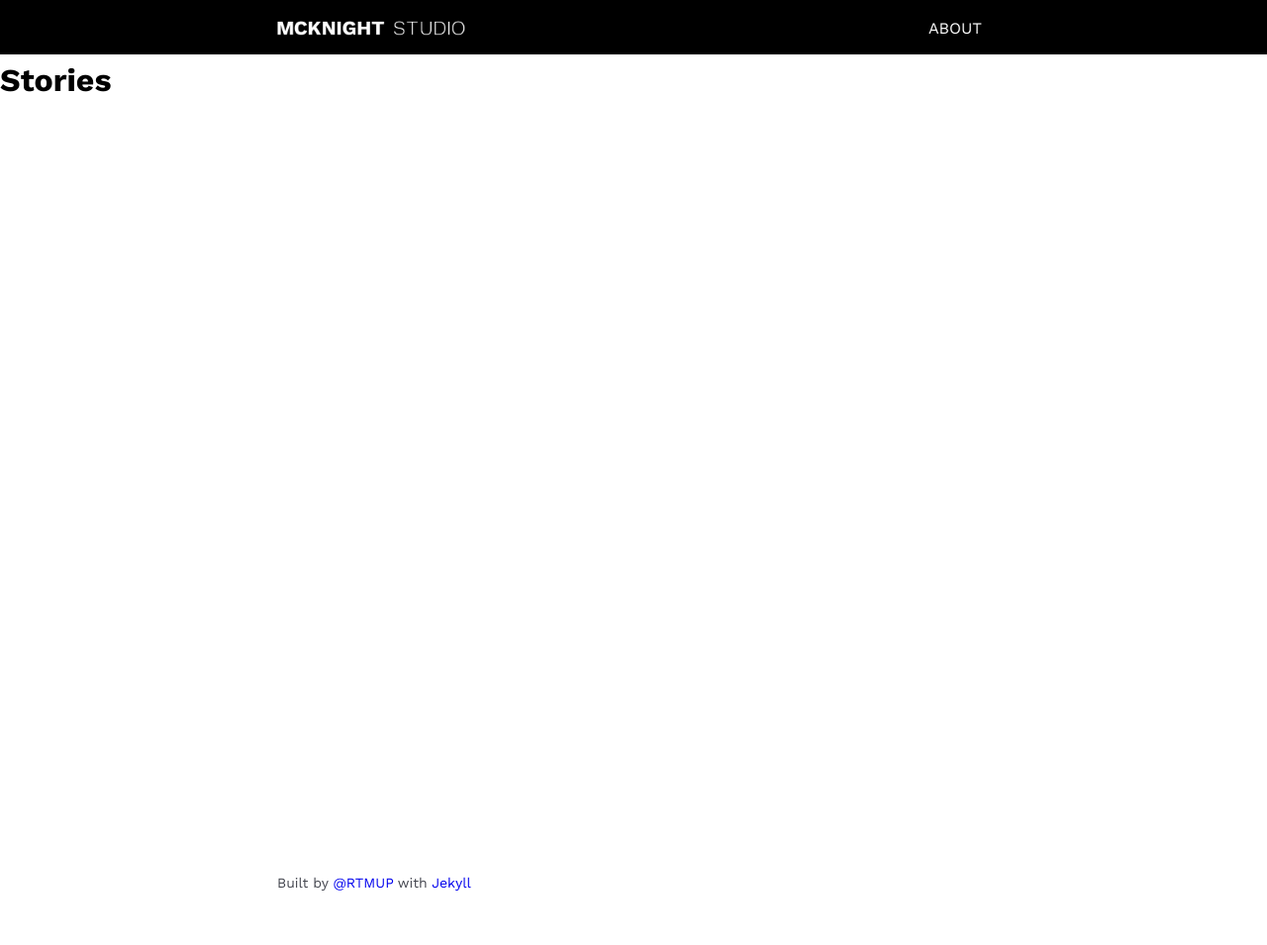
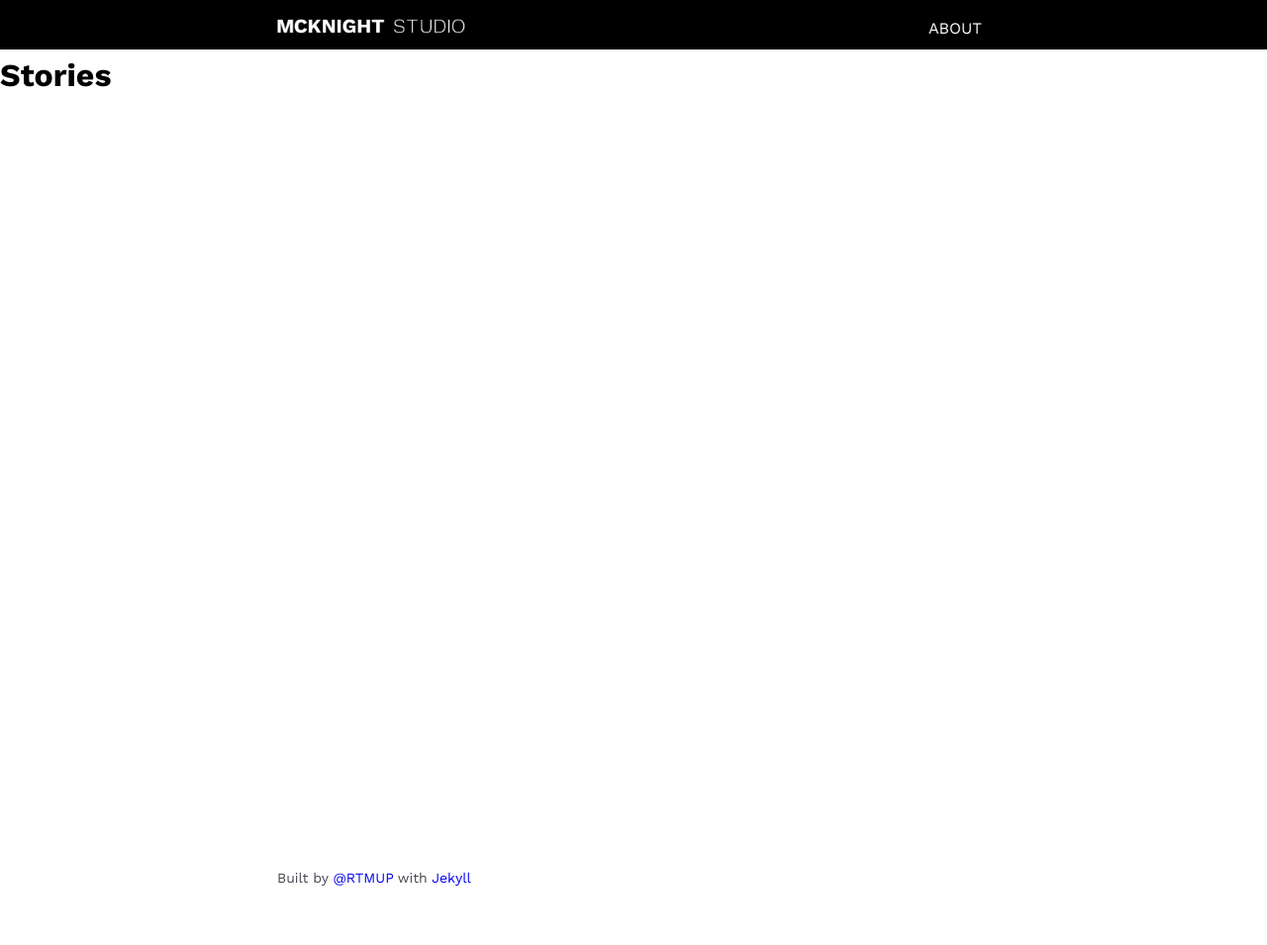
Before and after one commit to mcknightlabs/mcknight-studio, a Jekyll site: the page built from stories.html, in a window 1280 px wide. Shown: the whole page at 99% size. Built offline with Jekyll 4.4.1, drawn with Linux system fonts in a browser that asks for light colours.

Commit message:
updates top nav styling

```diff
--- a/_includes/nav-desktop.html
+++ b/_includes/nav-desktop.html
@@ -1,8 +1,8 @@
 <nav class="top-nav-desktop">
-	<a href="{{ site.github.url }}" class="site-name {% if page.url == '/index' %}current{% endif %}"><img src="/media/img/logo.png" class="logo"></a>
+	<a href="{{ site.github.url }}"><img src="/media/img/logo.png" class="logo"></a>
 	<ul class="nav">
 		<li>
-			<a href="{{ site.github.url }}/about" class="{% if page.url == '/about' %}current{% endif %}">About</a>
+			<a href="{{ site.github.url }}/about">About</a>
 		</li>
 	</ul>
 </nav>
--- a/_includes/nav-mobile.html
+++ b/_includes/nav-mobile.html
@@ -1,7 +1,7 @@
 <nav class="top-nav" id="top-nav">
 	<ul class="nav">
 		<li>
-			<a href="{{ site.github.url }}/about" class="{% if page.url == '/about' %}current{% endif %} menu-link">About</a>
+			<a href="{{ site.github.url }}/about" class="menu-link">About</a>
 		</li>
 	</ul>
 </nav>
--- a/scss/_global.scss
+++ b/scss/_global.scss
@@ -7,7 +7,6 @@
 p, li {
 	color: #44464f;
 	font-size: 1.25rem;
-	font-weight: 400;
 	line-height: 1.6;
 }
 .logo {
--- a/scss/_nav.scss
+++ b/scss/_nav.scss
@@ -28,6 +28,7 @@
 			list-style-type: none;
 			text-transform: uppercase;
 			display: block;
+			font-weight: 600;
 			margin: 0;
 			text-align: center;
 			.menu-link {
@@ -60,9 +61,6 @@
 	&:hover {
 		text-decoration: none;
 	}
-}
-.site-subname {
-	font-weight: 400;
 }
 .menu-wrapper {
 	background: #000;
--- a/stylesheets/app.css
+++ b/stylesheets/app.css
@@ -367,7 +367,6 @@
 p, li {
   color: #44464f;
   font-size: 1.25rem;
-  font-weight: 400;
   line-height: 1.6; }
 
 .logo {
@@ -573,6 +572,7 @@
   list-style-type: none;
   text-transform: uppercase;
   display: block;
+  font-weight: 600;
   margin: 0;
   text-align: center; }
 .top-nav ul li .menu-link {
@@ -599,9 +599,6 @@
   color: #fff; }
 .site-name:hover {
   text-decoration: none; }
-
-.site-subname {
-  font-weight: 400; }
 
 .menu-wrapper {
   background: #000;
```
